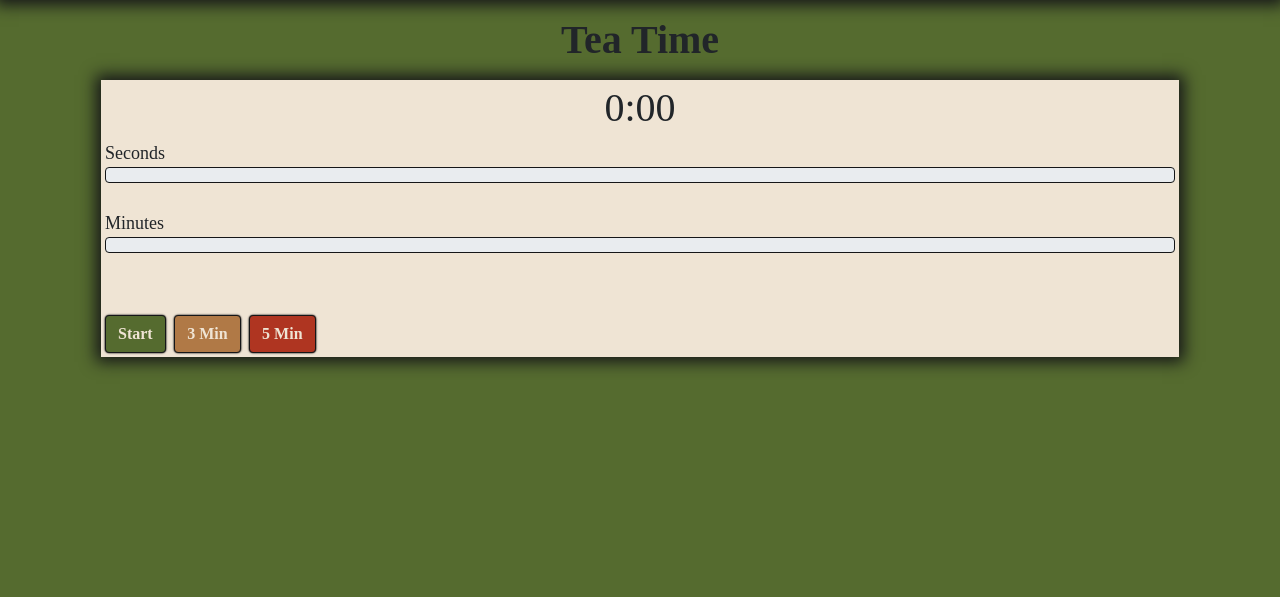
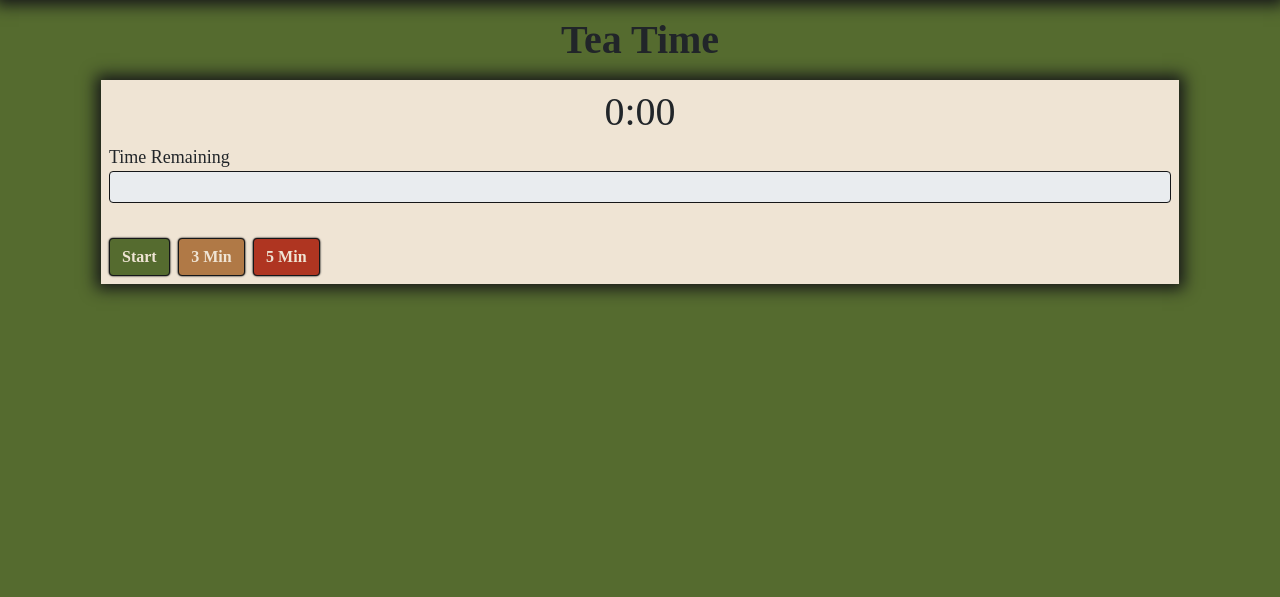
Before and after one commit to tjpreston96/Daily_Grind, a Django app: page /timer/ in a window 1280 px wide. Shown: the part 59-656 px from the top of the page. Run offline with Django 3.2, Linux system fonts and the light colour scheme.

Commit message:
timer  changes

```diff
--- a/main_app/static/js/timer.js
+++ b/main_app/static/js/timer.js
@@ -2,12 +2,11 @@ const timerEl = document.getElementById("timer");
 const startBtn = document.getElementById("startButton");
 const threeMinBtn = document.getElementById("threeMinButton");
 const fiveMinBtn = document.getElementById("fiveMinButton");
-const secBar = document.getElementById("seconds");
-const minBar = document.getElementById("minutes");
+const timeBar = document.getElementById("time");
 
 let timerInterval;
 let min, sec;
-let seconds = 15;
+let seconds = 0;
 
 startBtn.addEventListener("click", () => {
   if (timerInterval) {
@@ -31,7 +30,7 @@ fiveMinBtn.addEventListener("click", () => {
   clearInterval(timerInterval);
   seconds = 300;
   render();
-//   startTimer();
+  //   startTimer();
   return (timerInterval = null);
 });
 
@@ -51,14 +50,11 @@ function startTimer() {
 function render() {
   min = Math.floor(seconds / 60);
   sec = seconds % 60;
-  min = min % 60;
   if (sec < 10) {
     timerEl.innerText = `${min}:0${sec}`;
   } else {
     timerEl.innerText = `${min}:${sec}`;
   }
-  secBar.style = `width: ${(sec / 60) * 100}%`;
-  secBar.innerText = sec;
-  minBar.style = `width: ${(min / 5) * 100}%`;
-  minBar.innerText = min;
+  timeBar.style = `width: ${(sec / 60) * 100}%`;
+  timeBar.innerText = ` ${min} minutes ${sec} seconds`;
 }
--- a/main_app/templates/timer.html
+++ b/main_app/templates/timer.html
@@ -103,20 +103,16 @@
 
         <body>
             <h1><b>Tea Time</b></h1>
-            <div class="cardStyle">
+            <div class="cardStyle signupPage">
 
                 <h1 id="timer">0:00</h1>
-                Seconds
-                <div class="progress" style=" border: 1px solid #151618;">
-                    <div class="progress-bar progress-bar-striped progress-bar-animated bg-success" id='seconds' role="progressbar" style="width: 0%" aria-valuenow="0" aria-valuemin="0" aria-valuemax="60"></div>
-                </div>
-                <br>
-                Minutes
-                <div class="progress" style=" border: 1px solid #151618;">
-                    <div class="progress-bar progress-bar-striped progress-bar-animated bg-info" id='minutes' role="progressbar" style="width: 0%;" aria-valuenow="0" aria-valuemin="0" aria-valuemax="60"></div>
+                Time Remaining
+                <div class="progress" style=" border: 1px solid #151618; height: 2rem;">
+                    <div class="progress-bar progress-bar-striped progress-bar-animated bg-success" id='time' role="progressbar" style="width: 0%;" aria-valuenow="0" aria-valuemin="0" aria-valuemax='300'></div>
                 </div>
 
-                <br><br>
+
+                <br>
                 <button id="startButton" class="btn detailEdit">Start</button>
                 <button id="threeMinButton" class="btn detailDelete" style="background-color: #b07946;">3 Min</button>
                 <button id="fiveMinButton" class="btn detailDelete">5 Min</button>
```
